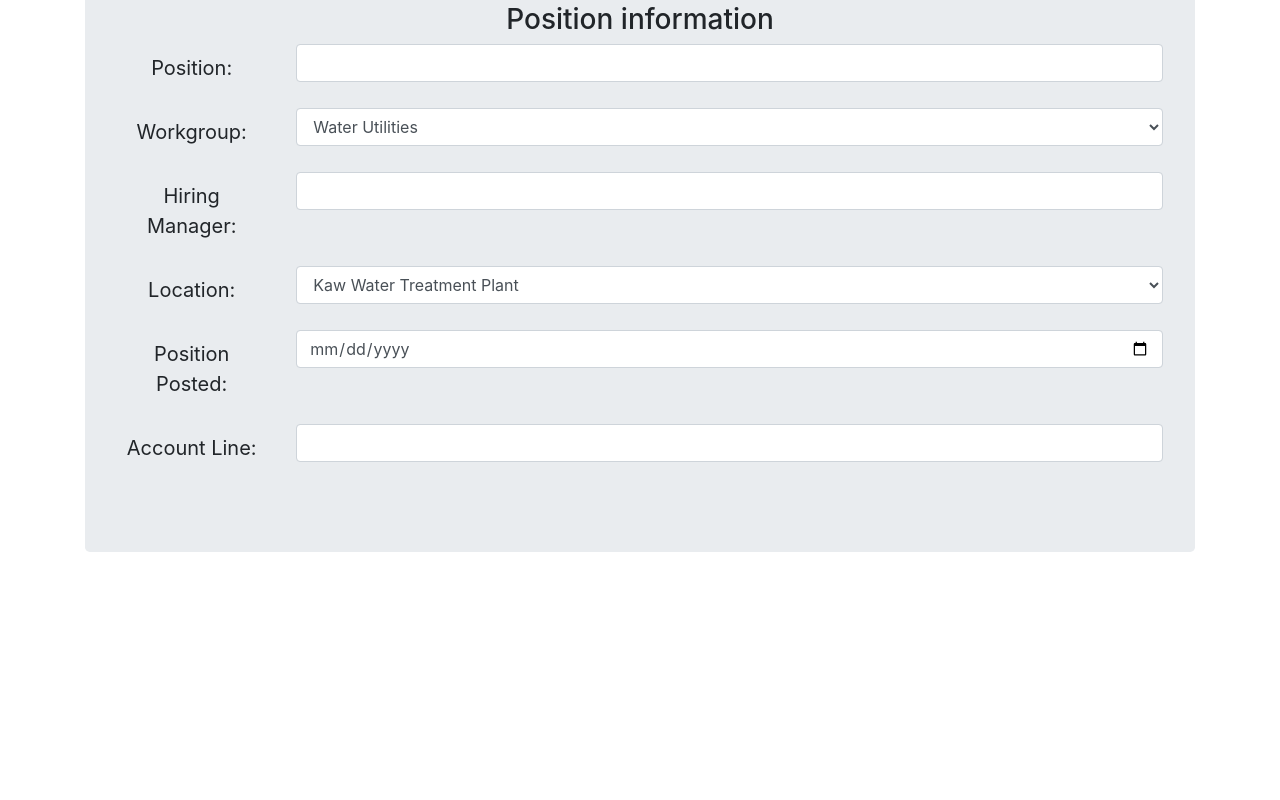
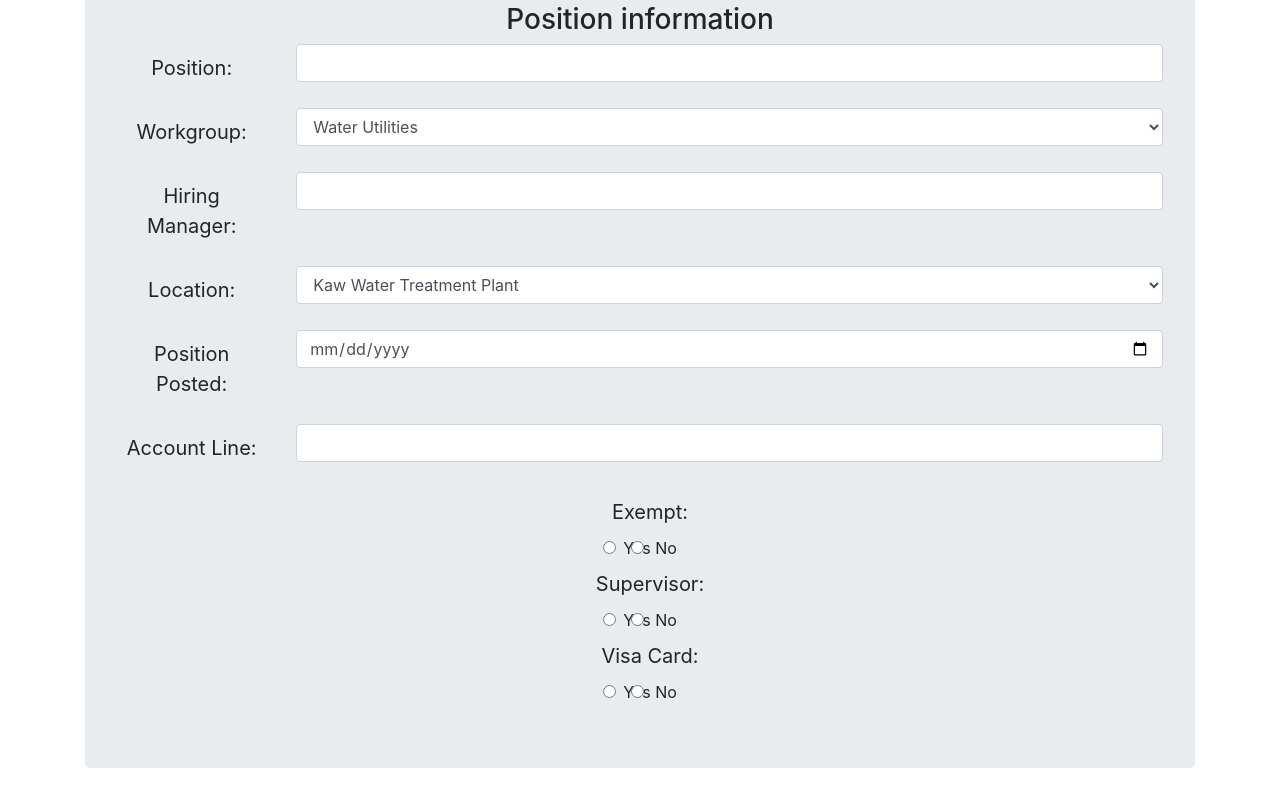
Before and after one commit to KentaroSmith/employee-checklist, a React (Create React App) app: page / in a window 1280 px wide. Shown: the part 479-1279 px from the top of the page. Before the commit the page ends 1063 px from the top, so only its background shows below. Built offline with nearby package versions, Linux system fonts and the light colour scheme.

Commit message:
added radio buttons

```diff
--- a/src/App.js
+++ b/src/App.js
@@ -1,5 +1,6 @@
 import React from 'react';
 import './App.css';
+import './assets/css/style.css'
 import 'bootstrap/dist/css/bootstrap.min.css';
 import NewEmployeeForm from "./components/form"
 import {Container} from "reactstrap"
--- /dev/null
+++ b/src/assets/css/style.css
@@ -0,0 +1,3 @@
+.radio{
+    margin-left: 20px;
+}
--- a/src/components/form.js
+++ b/src/components/form.js
@@ -123,6 +123,34 @@ const NewEmployeeForm =() =>{
                     <Input id="accountLine" type="number"></Input>
                     </Col>
                     </FormGroup>
+                    <FormGroup row check id="exempt">
+                    <Label for="exempt" sm={2} size="lg">Exempt:</Label>
+                    <Col>
+                        <Input type="radio" name="radio1" value="true" class="radio"/>{' '}
+                        Yes
+                        <Input type="radio" name="radio1" value="false" class="radio"/>{' '}
+                        No
+                    </Col>
+                    </FormGroup>
+                    <FormGroup row check id="supervisor">
+                    <Label for="supervisor" sm={2} size="lg">Supervisor:</Label>
+                    <Col>
+                        <Input type="radio" name="radio1" value="true" class="radio"/>{' '}
+                        Yes
+                        <Input type="radio" name="radio1" value="false" class="radio"/>{' '}
+                        No
+                    </Col>
+                    </FormGroup>
+                    <FormGroup row check id="visa">
+                    <Label for="visa" sm={2} size="lg">Visa Card:</Label>
+                    <Col>
+                        <Input type="radio" name="radio1" value="true" class="radio"/>{' '}
+                        Yes
+                        <Input type="radio" name="radio1" value="false" class="radio"/>{' '}
+                        No
+                    </Col>
+                    </FormGroup>
+                    {/*end of form*/}
                 </Form>
 
         </Jumbotron>
```
